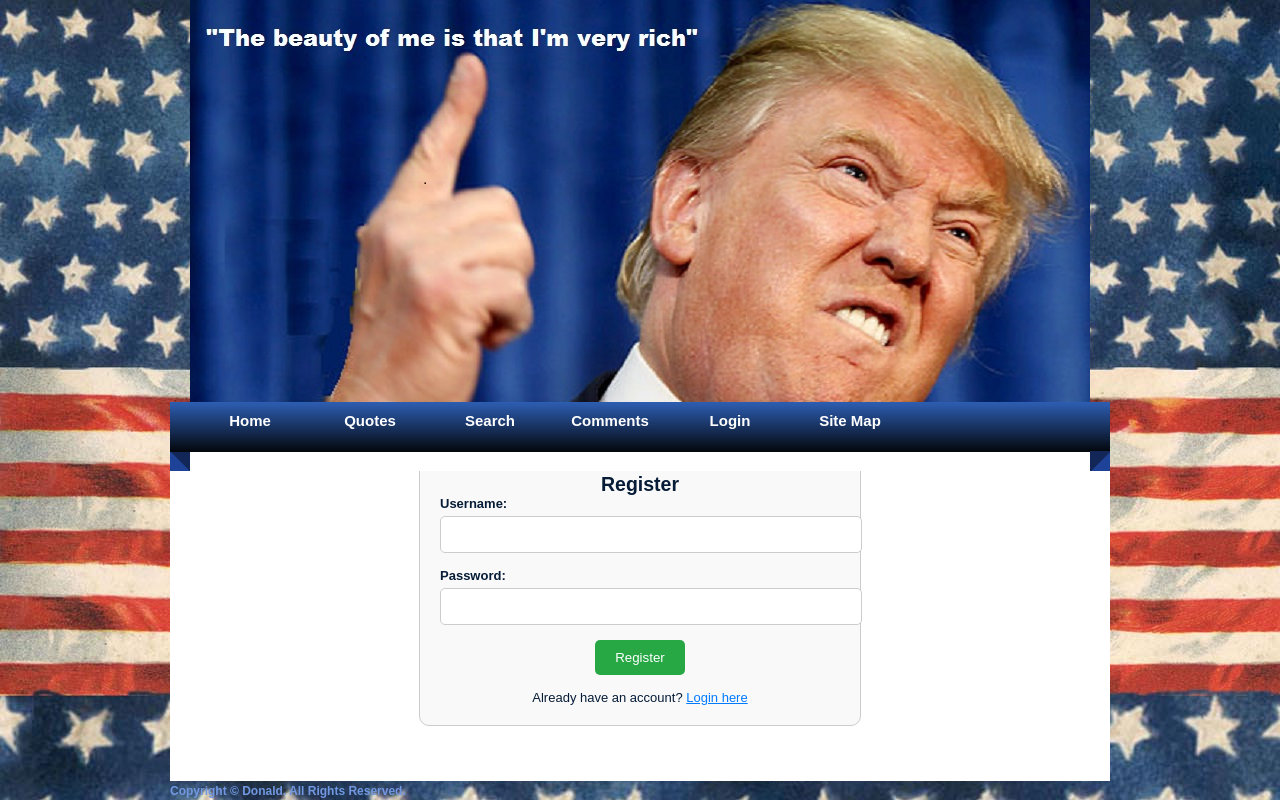
After one commit to evocasey04/stepens-project, a Flask app: page /register in a window 1280 px wide. The commit adds this page. Run offline with Flask 3, Linux system fonts and the light colour scheme.

```diff
--- a/trump/templates/login.html
+++ b/trump/templates/login.html
@@ -12,7 +12,7 @@
             </div>
             <div style="margin-bottom: 15px;">
                 <label for="password" style="display: block; font-weight: bold; margin-bottom: 5px;">Password:</label>
-                <input type="text" id="password" name="password" required style="width: 100%; padding: 10px; border: 1px solid #ccc; border-radius: 5px;">
+                <input type="password" id="password" name="password" required style="width: 100%; padding: 10px; border: 1px solid #ccc; border-radius: 5px;">
             </div>
             <div style="text-align: center;">
                 <button type="submit" style="padding: 10px 20px; background-color: #007bff; color: white; border: none; border-radius: 5px; cursor: pointer;">Login</button>
--- /dev/null
+++ b/trump/templates/register.html
@@ -0,0 +1,28 @@
+{% extends "base.html" %}
+
+{% block title %}Register{% endblock %}
+
+{% block content %}
+    <div style="max-width: 400px; margin: 50px auto; padding: 20px; border: 1px solid #ccc; border-radius: 10px; background-color: #f9f9f9;">
+        <h2 style="text-align: center;">Register</h2>
+        <form method="POST" action="{{ url_for('register') }}">
+            <div style="margin-bottom: 15px;">
+                <label for="username" style="display: block; font-weight: bold; margin-bottom: 5px;">Username:</label>
+                <input type="text" id="username" name="username" required style="width: 100%; padding: 10px; border: 1px solid #ccc; border-radius: 5px;">
+            </div>
+            <div style="margin-bottom: 15px;">
+                <label for="password" style="display: block; font-weight: bold; margin-bottom: 5px;">Password:</label>
+                <input type="password" id="password" name="password" required style="width: 100%; padding: 10px; border: 1px solid #ccc; border-radius: 5px;">
+            </div>
+            <div style="text-align: center;">
+                <button type="submit" style="padding: 10px 20px; background-color: #28a745; color: white; border: none; border-radius: 5px; cursor: pointer;">Register</button>
+            </div>
+        </form>
+        {% if error %}
+            <p style="color: red; text-align: center; margin-top: 15px;">{{ error }}</p>
+        {% endif %}
+        <p style="text-align: center; margin-top: 15px;">
+            Already have an account? <a href="{{ url_for('login') }}" style="color: #007bff;">Login here</a>
+        </p>
+    </div>
+{% endblock %}
```
